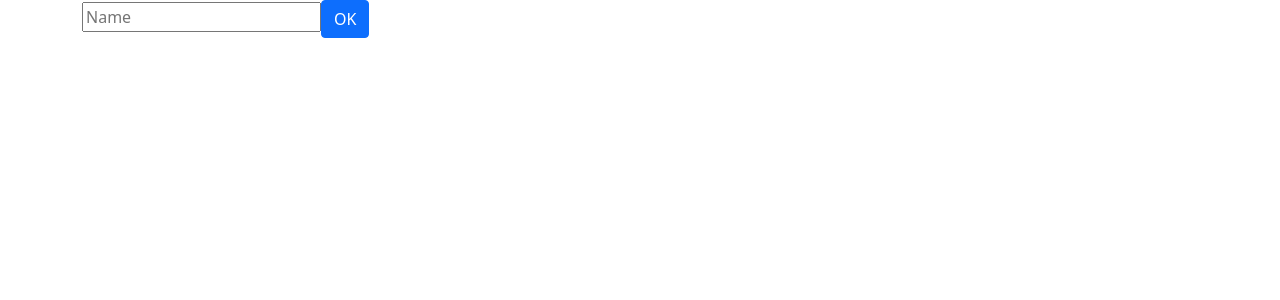
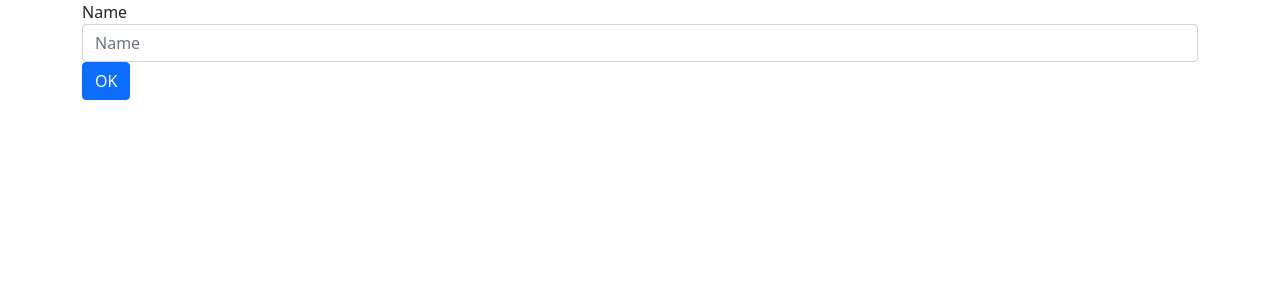
Before and after one commit to timothyAgevi/angularForms, an Angular app: page / in a window 1280 px wide. Shown: the top 300 px of the page. Built offline with nearby package versions, Linux system fonts and the light colour scheme.

Commit message:
add properties to input

```diff
--- a/src/app/user-settings-form/user-settings-form.component.html
+++ b/src/app/user-settings-form/user-settings-form.component.html
@@ -1,6 +1,7 @@
 <div class="container">
 <form action="">
-    <input type="text" placeholder="Name">
+    <label for="name">Name</label>
+    <input type="text" id="name"  name= "name"class="form-control"  placeholder="Name">
     <button class="btn btn-primary">OK</button>
 </form>
 </div>
```
